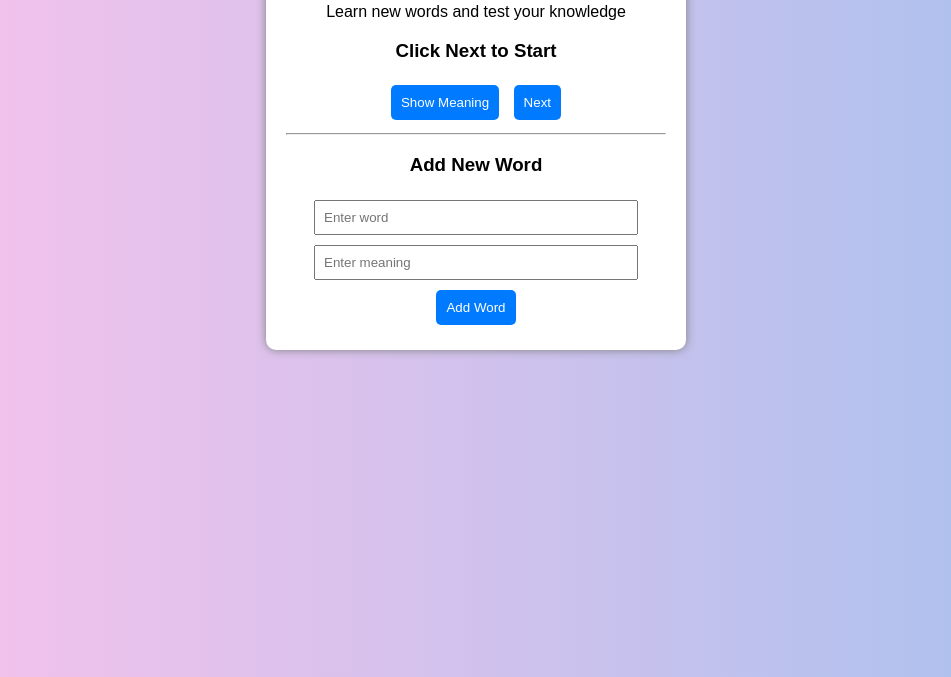
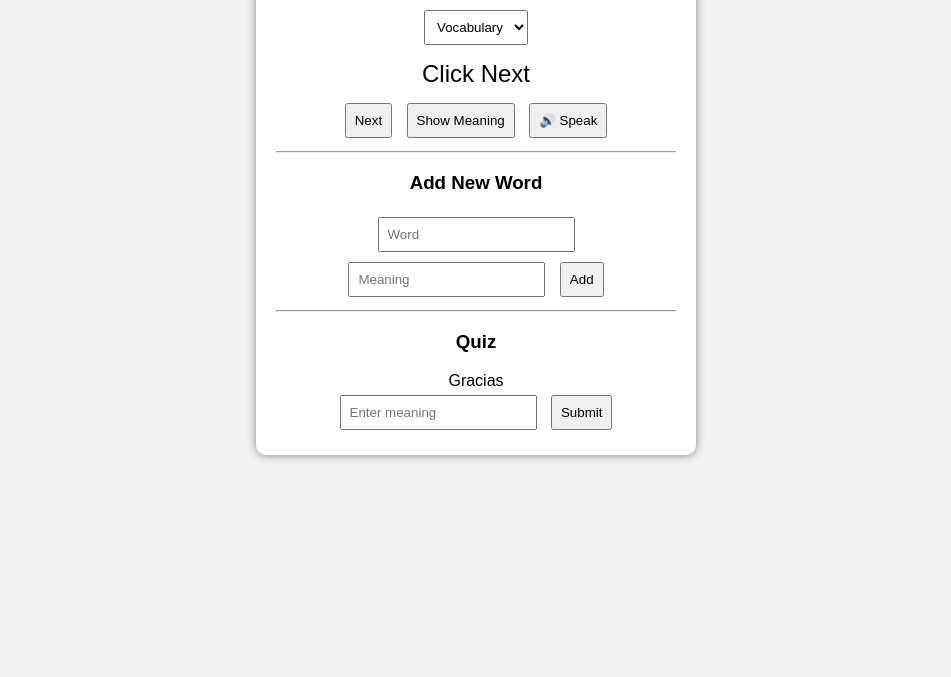
Before and after one commit to AnjaliPulluri/CodeAlpha_LanguageLearningApp, a plain HTML site: page index.html in a window 1280 px wide. Shown: the part 123-800 px from the top of the page, without its empty margins (164-1115 px from the left). Drawn offline with Linux system fonts and the light colour scheme.

Commit message:
Refactor index.html for improved structure and features

```diff
--- a/index.html
+++ b/index.html
@@ -1,44 +1,37 @@
 <!DOCTYPE html>
-<html lang="en">
+<html>
 <head>
-<meta charset="UTF-8">
     <title>Language Learning App</title>
-
     <style>
         body {
             font-family: Arial;
-    background: linear-gradient(to right, #fbc2eb, #a6c1ee);
+            background: #f0f2f5;
             text-align: center;
-    padding: 30px;
         }
 
         .container {
+            width: 400px;
+            margin: auto;
             background: white;
             padding: 20px;
+            margin-top: 40px;
             border-radius: 10px;
-    width: 380px;
-    margin: auto;
             box-shadow: 0 0 10px gray;
         }
 
-button {
-    padding: 10px;
+        button, select, input {
             margin: 5px;
-    border: none;
-    background: #007bff;
-    color: white;
-    border-radius: 5px;
-    cursor: pointer;
+            padding: 8px;
         }
 
-button:hover {
-    background: #0056b3;
+        .word {
+            font-size: 24px;
+            margin: 10px;
         }
 
-input {
-    padding: 8px;
-    margin: 5px;
-    width: 80%;
+        .meaning {
+            color: green;
+            margin: 10px;
         }
     </style>
 </head>
@@ -47,67 +40,122 @@ input {
 
 <div class="container">
     <h2>Language Learning App</h2>
-    <p>Learn new words and test your knowledge</p>
 
-    <h3 id="word">Click Next to Start</h3>
-    <p id="meaning"></p>
+    <select id="category">
+        <option value="vocab">Vocabulary</option>
+        <option value="phrases">Phrases</option>
+    </select>
 
+    <div class="word" id="word">Click Next</div>
+    <div class="meaning" id="meaning"></div>
+
+    <button onclick="nextWord()">Next</button>
     <button onclick="showMeaning()">Show Meaning</button>
-    <button onclick="nextWord()">Next</button>
+    <button onclick="speakWord()">🔊 Speak</button>
 
     <hr>
 
     <h3>Add New Word</h3>
-    <input id="newWord" placeholder="Enter word">
-    <input id="newMeaning" placeholder="Enter meaning">
-    <button onclick="addWord()">Add Word</button>
+    <input type="text" id="newWord" placeholder="Word">
+    <input type="text" id="newMeaning" placeholder="Meaning">
+    <button onclick="addWord()">Add</button>
+
+    <hr>
+
+    <h3>Quiz</h3>
+    <div id="quizWord"></div>
+    <input type="text" id="answer" placeholder="Enter meaning">
+    <button onclick="checkAnswer()">Submit</button>
+    <div id="result"></div>
 </div>
 
 <script>
-let words = JSON.parse(localStorage.getItem("words")) || [
+let data = JSON.parse(localStorage.getItem("langData")) || {
+    vocab: [
         {word: "Hola", meaning: "Hello"},
-    {word: "Gracias", meaning: "Thank You"},
-    {word: "Amigo", meaning: "Friend"}
-];
+        {word: "Gracias", meaning: "Thank you"}
+    ],
+    phrases: [
+        {word: "Buenos dias", meaning: "Good morning"}
+    ]
+};
 
 let index = 0;
 
+function saveData() {
+    localStorage.setItem("langData", JSON.stringify(data));
+}
+
 function nextWord() {
-    if (words.length === 0) {
-        document.getElementById("word").innerText = "No words available";
+    let category = document.getElementById("category").value;
+    let list = data[category];
+
+    index = (index + 1) % list.length;
+
+    document.getElementById("word").innerText = list[index].word;
+    document.getElementById("meaning").innerText = "";
+}
+
+function showMeaning() {
+    let category = document.getElementById("category").value;
+    let list = data[category];
+
+    document.getElementById("meaning").innerText = list[index].meaning;
+}
+
+function speakWord() {
+    let text = document.getElementById("word").innerText;
+    let speech = new SpeechSynthesisUtterance(text);
+    speechSynthesis.speak(speech);
+}
+
+function addWord() {
+    let word = document.getElementById("newWord").value;
+    let meaning = document.getElementById("newMeaning").value;
+    let category = document.getElementById("category").value;
+
+    if (word === "" || meaning === "") {
+        alert("Enter both fields");
         return;
     }
 
-    if (index >= words.length) {
-        index = 0;
-    }
+    data[category].push({word, meaning});
+    saveData();
 
-    document.getElementById("word").innerText = words[index].word;
-    document.getElementById("meaning").innerText = "";
-    index++;
-}
-
-function showMeaning() {
-    if (index === 0) return;
-    document.getElementById("meaning").innerText = words[index - 1].meaning;
-}
-
-function addWord() {
-    let w = document.getElementById("newWord").value;
-    let m = document.getElementById("newMeaning").value;
-
-    if (w && m) {
-        words.push({word: w, meaning: m});
-        localStorage.setItem("words", JSON.stringify(words));
+    alert("Word added!");
 
     document.getElementById("newWord").value = "";
     document.getElementById("newMeaning").value = "";
+}
 
-        alert("Word added!");
+function loadQuiz() {
+    let category = document.getElementById("category").value;
+    let list = data[category];
+
+    let random = Math.floor(Math.random() * list.length);
+    window.quizIndex = random;
+
+    document.getElementById("quizWord").innerText = list[random].word;
+}
+
+function checkAnswer() {
+    let category = document.getElementById("category").value;
+    let list = data[category];
+
+    let userAnswer = document.getElementById("answer").value;
+    let correct = list[quizIndex].meaning;
+
+    if (userAnswer.toLowerCase() === correct.toLowerCase()) {
+        document.getElementById("result").innerText = "Correct!";
     } else {
-        alert("Enter both fields");
+        document.getElementById("result").innerText = "Wrong! Answer: " + correct;
     }
+
+    document.getElementById("answer").value = "";
+    loadQuiz();
 }
+
+loadQuiz();
 </script>
 
 </body>
```
Lines whose indentation alone changed are shown as unchanged.
